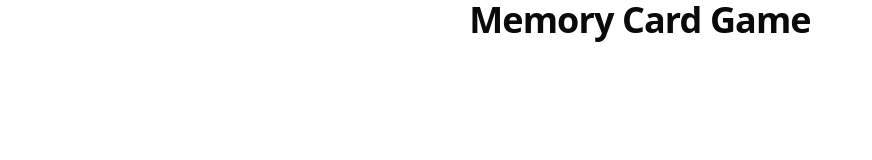
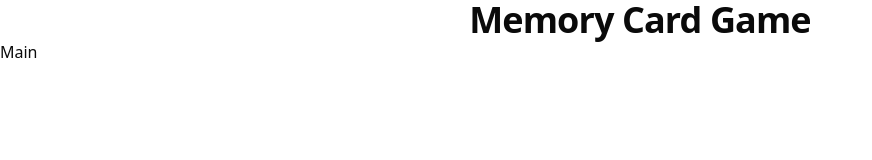
Before and after one commit to rndall/odin-memory-card, a React (Vite) app: page / in a window 1280 px wide. Shown: the top 160 px of the page, without its empty margins (0-872 px from the left). Built offline with nearby package versions, Linux system fonts and the light colour scheme.

Commit message:
feat: create main section component

```diff
--- a/src/App.tsx
+++ b/src/App.tsx
@@ -1,5 +1,6 @@
 import { QueryClient, QueryClientProvider } from "@tanstack/react-query"
 import Header from "./components/Header"
+import Main from "./components/Main"
 
 const queryClient = new QueryClient()
 
@@ -7,6 +8,7 @@ function App() {
   return (
     <QueryClientProvider client={queryClient}>
       <Header />
+      <Main />
     </QueryClientProvider>
   )
 }
--- /dev/null
+++ b/src/components/Main.tsx
@@ -0,0 +1,5 @@
+function Main() {
+  return <main>Main</main>
+}
+
+export default Main
```
